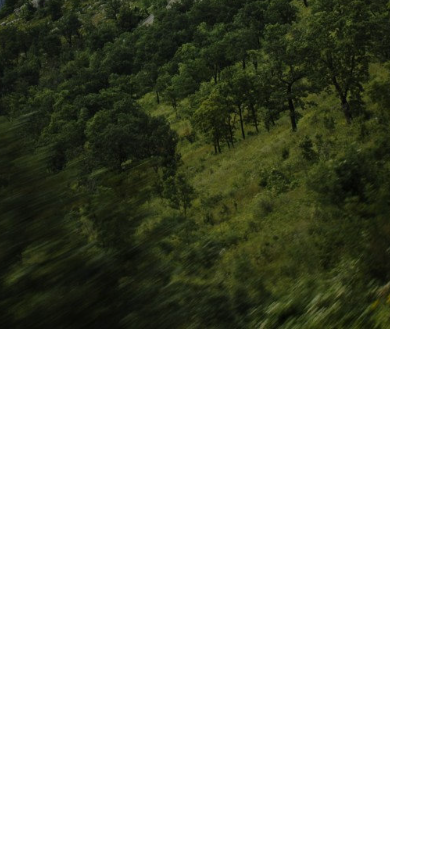
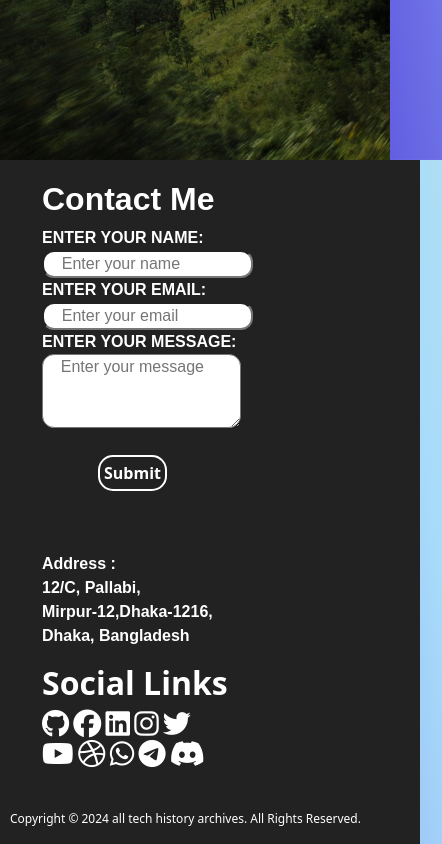
Before and after one commit to alrifatsabbir/assignments, a plain HTML site: page index.html in a window 390 px wide. Shown: the part 3091-3935 px from the top of the page, 442 px wide, since content can reach past the window. Before the commit the page ends 3420 px from the top, so only its background shows below. Drawn offline with nearby package versions, Linux system fonts and the light colour scheme; a web font is replaced by a local one.

Commit message:
second_commit

```diff
--- a/index.html
+++ b/index.html
@@ -50,10 +50,7 @@
                    <a class="nav-link active mx-lg-2" href="#age">Check Your Age</a>
                 </li>
                 <li class="nav-item">
-                   <a class="nav-link active mx-lg-2" href="#about">About</a>
-                </li>
-                <li class="nav-item">
-                   <a class="nav-link active mx-lg-2" href="#Contact">Contact</a>
+                   <a class="nav-link active mx-lg-2" href="#contact">Contact</a>
                 </li>
               </ul>
             </div>
@@ -163,8 +160,55 @@
     </div>
 
     <!-- Footer Section -->
-    <footer>
-
+    <footer  id="contact">
+      <div class="foot">
+        <div class="logo-name">
+          <div class="address-section">
+          <h2><strong>ASSIGNMENT</strong></h2>
+          <address>
+            Address : <br>
+            12/C, Pallabi, <br>
+            Mirpur-12,Dhaka-1216,<br>
+            Dhaka, Bangladesh
+          </address>
+          </div>
+          <div class="social-links">
+            <h4>Social Links</h4>
+            <div class="links">
+              <a href="#"><i class="fa-brands fa-github"></i></a>
+              <a href="#"><i class="fa-brands fa-facebook"></i></a>
+              <a href="#"><i class="fa-brands fa-linkedin"></i></a>
+              <a href="#"><i class="fa-brands fa-instagram"></i></a>
+              <a href="#"><i class="fa-brands fa-twitter"></i></a>
+            </div>
+            <div class="links">
+              <a href="#"><i class="fa-brands fa-youtube"></i></a>
+              <a href="#"><i class="fa-brands fa-dribbble"></i></a>
+              <a href="#"><i class="fa-brands fa-whatsapp"></i></a>
+              <a href="#"><i class="fa-brands fa-telegram"></i></a>
+              <a href="#"><i class="fa-brands fa-discord"></i></a>
+            </div>
+          </div>
+        </div>
+        <div class="contact-form">
+          <h4>Contact Me</h4>
+          <form action="get">
+            <label for="name">ENTER YOUR NAME:<br>
+            <input type="text" placeholder="    Enter your name">
+            </label>
+            <label for="email">ENTER YOUR EMAIL:<br>
+              <input type="email" placeholder="    Enter your email">
+            </label>
+            <label for="message">ENTER YOUR MESSAGE: <br>
+              <textarea name="message" placeholder="    Enter your message" rows="3" cols="41" ></textarea>
+            </label>
+            <button type="submit">Submit</button>
+          </form>
+        </div>
+      </div>
+      <div class="copy">
+        <p>Copyright © 2024 all tech history archives. All Rights Reserved.</p>
+      </div>
     </footer>
 
     <!-- Bootstrap JS (CDN) -->
--- a/style.css
+++ b/style.css
@@ -270,7 +270,7 @@ body{
     background-blend-mode: overlay;
     background-size: cover;
     background-position: center;
-    min-height: 100vh;
+    min-height: 80vh;
 }
 
 .age_section h1{
@@ -366,7 +366,107 @@ body{
     font-weight: 500;
 }
 
+#contact{
+    background-color: #222;
+    background-position: center;
+    background-size: cover;
+    min-width: 98.7vw;
+    min-height: 50vh;
+    position: absolute;
+}
 
+#contact .foot{
+    display: flex;
+    justify-content: space-evenly;
+    margin-top: 20px;
+    margin-bottom: 40px;
+}
+
+#contact .foot .logo-name .address-section{
+    color: #fff;
+    font-family: sans-serif;
+    font-weight: 600;
+}
+
+#contact .foot .logo-name{
+    display: flex;
+    column-gap: 160px;
+}
+
+#contact .foot .logo-name .social-links h4 {
+    color: #fff;
+    font-weight: 700;
+    font-size: 32px;
+}
+
+#contact .foot .logo-name .social-links .links a i{
+    font-size: 28px;
+    color: #fff;
+    column-gap: 5px;
+    row-gap: 5px;
+}
+
+#contact .foot .logo-name .social-links .links a i:hover{
+    color: #0075fa;
+}
+
+.contact-form{
+    width: 400px;
+    height: 250px;
+    margin-right: 20px;
+}
+
+.contact-form h4,
+.contact-form label{
+    color: #fff;
+    font-family: sans-serif;
+    font-weight: 600;
+}
+
+.contact-form h4{
+font-size: 32px;
+}
+.contact-form input,
+.contact-form label,
+.contact-form textarea,
+.contact-form button {
+    flex-direction: column;
+}
+
+.contact-form input{
+    border-radius: 12px;
+}
+
+.contact-form textarea{
+    border-radius: 12px;
+}
+
+.contact-form button {
+    color: #fff;
+    background-color: transparent;
+    border: 2px solid #fff;
+    margin: 20px 0px 20px 170px;
+    padding: 1%;
+    border-radius: 15px;
+    font-weight: bold;
+    transition: 0.3s all ease;
+}
+
+.contact-form button:hover {
+    color: #000;
+    background-color: #fff;
+    border: 2px solid #000;
+    margin: 20px 0px 20px 170px;
+    padding: 1%;
+    border-radius: 15px;
+    font-weight: bold;
+    transition: 0.3s all ease;
+}
+
+.copy{
+    color: #fff;
+    margin-left: 35%;
+}
 
 @media screen and (max-width: 768px) {
     .hero-section h1{
@@ -491,6 +591,47 @@ body{
         align-items: center;
     }
 
+    .foot {
+        flex-direction: column-reverse;
+    }
 
+    .foot .logo-name{
+        flex-direction: column;
+    }
 
+    .address-section{
+        margin-top: 20%;
+    }
+
+    .contact-form{
+        margin-left: 10%;
+        flex-direction: column;
+    }
+
+    .contact-form textarea {
+        width: 199px;
+    }
+
+    .contact-form button{
+        display: flex;
+        margin-left: 14%;
+        flex-direction: column;
+    }
+
+    .foot .logo-name .address-section h2{
+        visibility: hidden;
+    }
+
+    .foot .logo-name .address-section address{
+        margin-left: 10%;
+    }
+
+    .foot .logo-name .social-links{
+        margin-left: 10%;
+    }
+
+    .copy{
+        margin-left: 10px;
+        font-size: 12px;
+    }
 }
```
